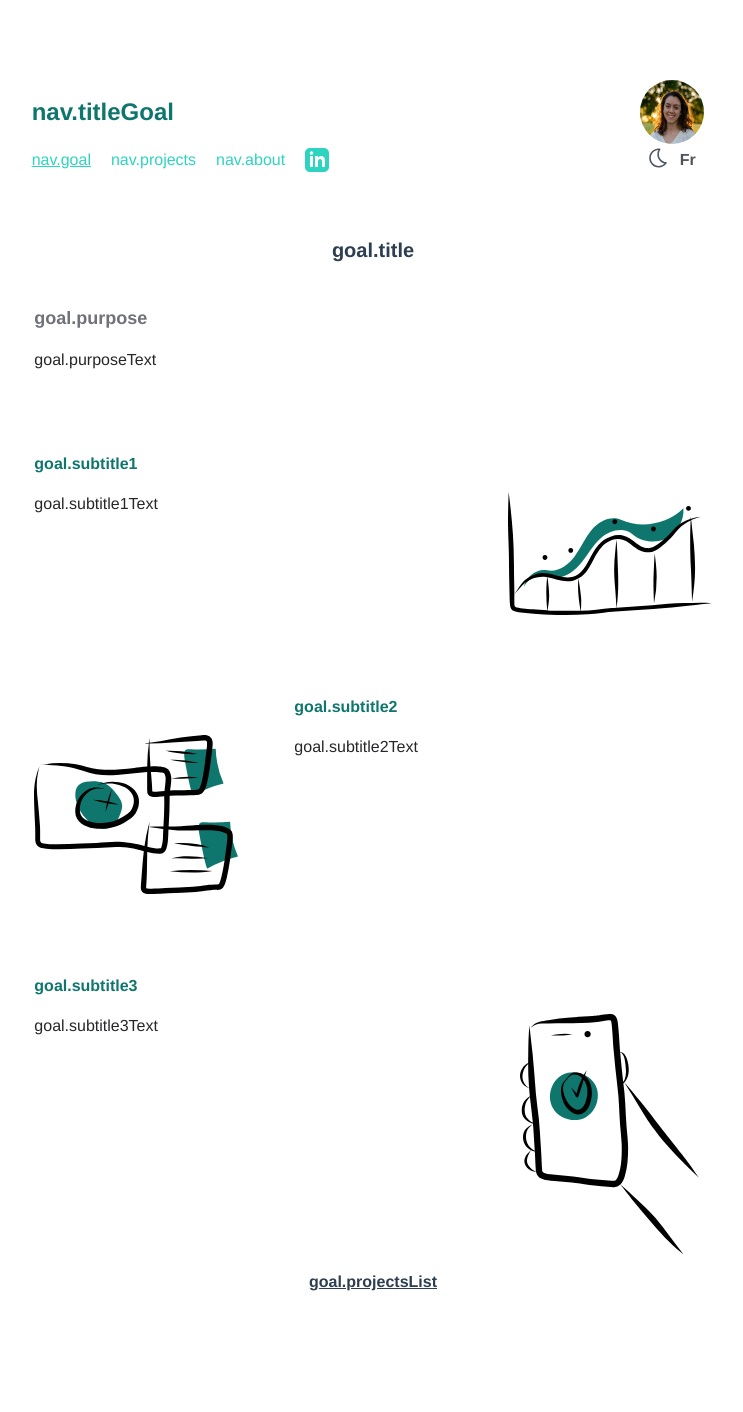
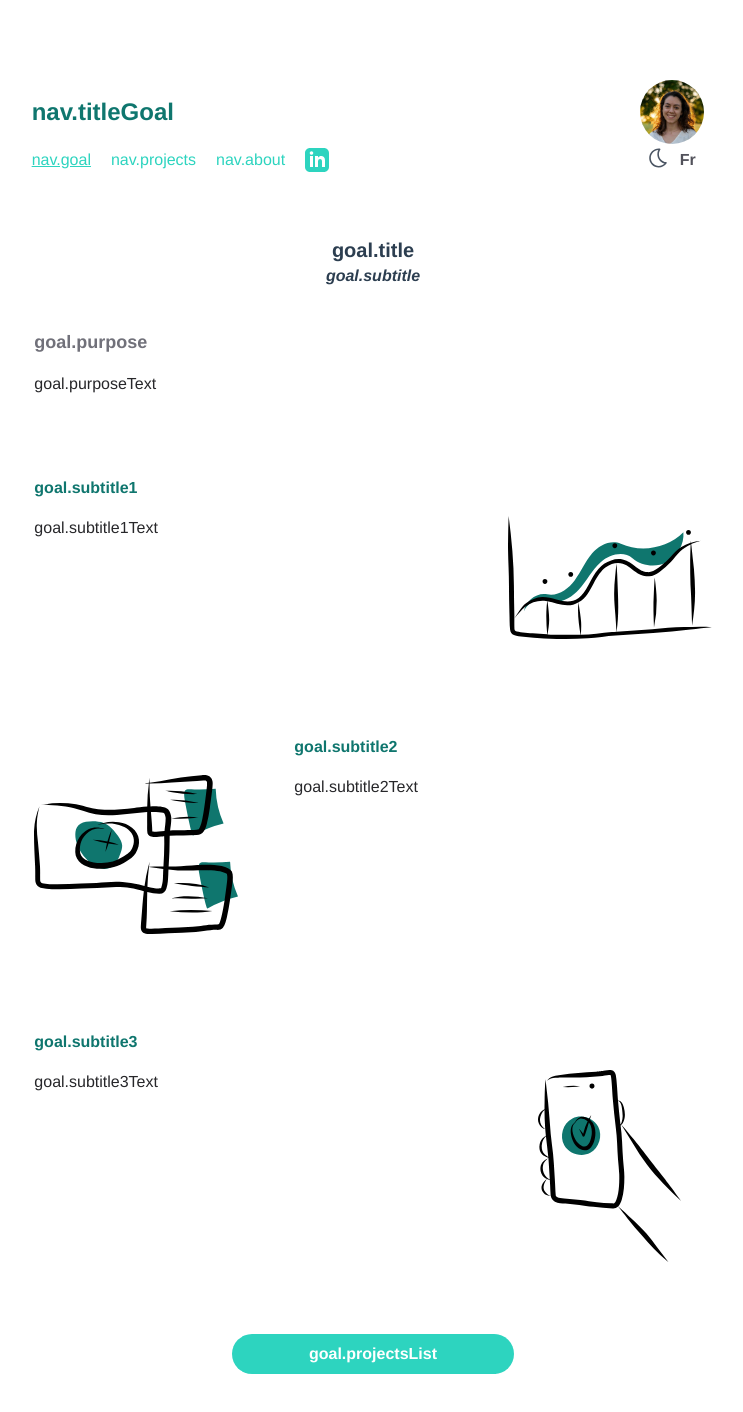
Before and after one commit to jdasilvalima/Vuejs-Porfolio, a Vue app: page /portfolio/goal in a window 1280 px wide. Shown: the top 1412 px of the page, without its empty margins (267-1010 px from the left). Before the commit the page ends 1374 px from the top, so only its background shows below. Built offline with nearby package versions, Linux system fonts and the light colour scheme.

Commit message:
review goal, projects list and about pages

```diff
--- a/src/components/goal/Goal.vue
+++ b/src/components/goal/Goal.vue
@@ -1,7 +1,10 @@
 <template>
   <div class="md:pt-16 px-6 md:px-0 pb-20">
-    <div class="dark:text-teal-50 text-xl font-semibold pb-10">
+    <div class="dark:text-teal-50 text-xl font-semibold">
       {{ $t("goal.title") }}
+    </div>
+    <div class="dark:text-teal-50 font-semibold italic pb-10">
+      {{ $t("goal.subtitle") }}
     </div>
     <div class="grid grid-cols-6 md:grid-cols-12 grid-rows-auto gap-4">
       <div
@@ -26,10 +29,10 @@
         {{ $t("goal.subtitle1Text") }}
       </div>
       <div
-        class="md:row-start-4 md:col-start-8 col-span-6 md:col-span-3 md:ml-10 mb-10 md:mb-16 grid justify-items-center md:items-center"
+        class="md:row-start-4 md:col-start-8 col-span-6 md:col-span-3 md:ml-10 grid justify-items-center md:items-center"
       >
         <img
-          class="h-32 md:h-auto"
+          class="max-h-32 md:max-h-40"
           :src="darkLightAnalytic"
           alt="chart image"
         />
@@ -38,10 +41,14 @@
       <div
         class="row-start-8 md:row-start-6 md:col-start-3 col-span-6 md:col-span-3 md:mr-10 grid justify-items-center md:items-center"
       >
-        <img class="h-32 md:h-auto" :src="darkLightFiles" alt="files image" />
+        <img
+          class="max-h-32 md:max-h-40"
+          :src="darkLightFiles"
+          alt="files image"
+        />
       </div>
       <div
-        class="text-teal-700 dark:text-teal-400 font-semibold text-left md:col-start-6 col-span-6 md:col-span-5 row-start-6 md:row-start-5"
+        class="text-teal-700 dark:text-teal-400 font-semibold text-left mt-10 md:mt-20 md:col-start-6 col-span-6 md:col-span-5 row-start-6 md:row-start-5"
       >
         {{ $t("goal.subtitle2") }}
       </div>
@@ -52,7 +59,7 @@
       </div>
 
       <div
-        class="text-teal-700 dark:text-teal-400 font-semibold text-left md:col-start-3 col-span-6 md:col-span-8 md:row-start-7 mt-10 md:mt-16"
+        class="text-teal-700 dark:text-teal-400 font-semibold text-left md:col-start-3 col-span-6 md:col-span-8 md:row-start-7 mt-10 md:mt-20"
       >
         {{ $t("goal.subtitle3") }}
       </div>
@@ -64,14 +71,18 @@
       <div
         class="md:row-start-8 md:col-start-8 col-span-6 md:col-span-3 md:ml-10 grid justify-items-center md:items-center"
       >
-        <img class="h-32 md:h-60" :src="darkLightAccept" alt="accept image" />
+        <img
+          class="max-h-32 md:max-h-48"
+          :src="darkLightAccept"
+          alt="accept image"
+        />
       </div>
-      <div
-        class="dark:text-teal-50 font-semibold underline cursor-pointer md:col-start-3 col-span-8"
-      >
-        <router-link class="hover:text-teal-400" :to="{ name: 'Projects' }">{{
-          $t("goal.projectsList")
-        }}</router-link>
+      <div class="md:col-start-3 col-span-6 md:col-span-8 my-10 md:my-14">
+        <button class="text-white font-semibold rounded-full bg-teal-400 hover:bg-teal-700 py-2 px-2 md:w-5/12">
+          <router-link :to="{ name: 'Projects' }">
+            {{ $t("goal.projectsList") }}</router-link
+          >
+        </button>
       </div>
     </div>
   </div>
--- a/src/components/navbar/MobileNavbar.vue
+++ b/src/components/navbar/MobileNavbar.vue
@@ -3,7 +3,7 @@
     <!-- Start arrow go back -->
     <div class="flex justify-end mt-10 mr-10">
       <img
-        class="h-11 w-11 cursor-pointer mb-10"
+        class="h-12 w-12 cursor-pointer mb-10"
         src="@/assets/drawing/arrow-back.svg"
         alt="arrow go back"
         @click="closeMobileNav(false)"
@@ -90,7 +90,7 @@ export default {
 </script>
 
 <style>
-#mob-nav-link > .router-link-exact-active {
+#mob-nav-link > .router-link-active {
   text-decoration: underline;
   text-decoration-color: #f0fdfa !important;
 }
--- a/src/components/navbar/Navbar.vue
+++ b/src/components/navbar/Navbar.vue
@@ -10,7 +10,7 @@
     <!-- Start mobile menu -->
     <div class="flex justify-end mr-10 md:hidden">
       <img
-        class="h-11 w-11 cursor-pointer"
+        class="h-12 w-12 cursor-pointer"
         :src="darkLightMenu"
         alt="mobile menu"
         @click="mobileNav()"
@@ -23,8 +23,8 @@
         class="md:order-last mb-5 md:mb-0 md:col-start-10 col-span-6 md:col-span-1 flex justify-center"
       >
         <img
-          class="h-16 w-16 rounded-full"
-          src="../../assets/color.jpg"
+          class="h-20 w-20 md:h-16 md:w-16 rounded-full"
+          src="../../assets/color-square.jpg"
           alt="profile picture"
         />
       </div>
@@ -42,7 +42,7 @@
           id="nav-link"
           v-for="navbar in navbars"
           :key="navbar.names"
-          class="text-teal-400 font-medium mr-5"
+          class="text-teal-400 hover:text-teal-700 font-medium mr-5"
         >
           <router-link :to="navbar.router">{{ navbar.names }}</router-link>
         </div>
--- a/src/components/projects/ProjectsList.vue
+++ b/src/components/projects/ProjectsList.vue
@@ -20,7 +20,7 @@
           <li class="mb-5">
             {{ $t("project.comparator") }}
           </li>
-          <li class="mb-5">{{ $t("project.quality1") }} <router-link class="text-teal-400 hover:underline" :to="{ name: 'QualityProject'}">{{ $t("project.quality2") }}</router-link> ;</li>
+          <li class="mb-5">{{ $t("project.quality1") }} <router-link class="text-teal-400 hover:underline" :to="{ name: 'QualityProject'}">{{ $t("project.quality2") }}</router-link> {{ $t("project.quality3") }}</li>
           <li class="mb-5">
             {{ $t("project.portfolio1") }} <router-link class="text-teal-400 hover:underline" :to="{ name: 'PortfolioProject'}">{{ $t("project.portfolio2") }}</router-link> {{ $t("project.portfolio3") }}
           </li>
--- a/src/locales/en.json
+++ b/src/locales/en.json
@@ -9,20 +9,21 @@
     "goBack": "Go Back"
   },
   "goal": {
-    "title": "Software Developer & Project Manager",
+    "title": "Software Designer & Developer",
+    "subtitle": "with a quality background",
     "purpose": "My Purpose",
-    "purposeText": "Built software to help companies to automate their processes, do better monitoring and help them to make decisions through their data 📊.",
+    "purposeText": "Help to build software to accompany companies to automate their processes, do better monitoring and help them to make decisions through their data 📊.",
     "subtitle1": "Monitoring",
     "subtitle1Text": "It is important for companies to be reactive in this fast modern world 🌍. Monitoring processes and indicators with the help of software can assist to catch issues before they happen. While working as a quality manager, I was able to see how motoring can help to save money and time 🕖. That's why as a software developer I am trying to create simple and efficient dashboards for monitoring.",
     "subtitle2": "Automate",
-    "subtitle2Text": "It happens frequently that teams are under pressure with an important amount of workload 🗃️. Softwares can automate some taks in order to save time, be more efficient and allocate time to more complex tasks. 🔎 I like to audit processes and search which IT tool I can implement to help teams in their daily tasks.",
+    "subtitle2Text": "It happens frequently that teams are under pressure with an important amount of workload 🗃️. Softwares can automate some tasks in order to save time, be more efficient and allocate time to more complex tasks. 🔎 I like to audit processes and search which IT tool I can implement to help teams in their daily tasks.",
     "subtitle3": "Decision helper",
-    "subtitle3Text": "Nowadays, we receive thousands of data in a week 🔢. I like to get revelant information from this data to help teams to take decision with for instance KPI indicators. IA can be from a great tool also to assist to take decision 🤖.",
-    "projectsList": "Look at some of my projects"
+    "subtitle3Text": "Nowadays, we receive thousands of data in a week 🔢. I like to get relevant information from this data to help teams to take decisions with for instance KPI indicators. IA can be a great tool also to assist in taking decisions 🤖.",
+    "projectsList": "Check some of my projects"
   },
   "about": {
     "title1": "“Simple & Efficace”",
-    "title1Text": "Throughout my career as a quality manager for food companies, I have often wanted to be able to <span class='font-semibold'>code tools</span> that would allow me to automate and do better monitoring. Back from my four-year stay in the United States, I decided to take the plunge and obtain a <span class='font-semibold'>computer science degree</span>. <div class='mb-1'><br /></div> Today I am happy to be able to make the link between my knowledge in <span class='font-semibold'>quality management</span> and the one in <span class='font-semibold'>software development</span>. I am currently creating simple and efficient software to help teams in their daily tasks and to take decisions in the long term.",
+    "title1Text": "Throughout my career as a quality manager for food companies, I have often wanted to be able to <span class='font-semibold'>code tools</span> that would allow me to automate and do better monitoring. Back from my four-year stay in the United States, I decided to take the plunge and obtain a <span class='font-semibold'>computer science degree</span>. <div class='mb-1'><br /></div> Today I am happy to be able to make the link between my knowledge in <span class='font-semibold'>quality management</span> and the one in <span class='font-semibold'>software development</span>. I am currently creating simple and efficient software to help teams in their daily tasks and accompany them to take decisions.",
     "title2": "My double experience as a Quality Manager & a Software Developer",
     "dawan": {
       "title": "Software Developer",
@@ -37,7 +38,7 @@
     "cuisine": {
       "title": "Quality Manager",
       "dates": "August 2016 – June 2020",
-      "company": "Cuisine Solutions - Sous-Vide food company",
+      "company": "Cuisine Solutions - Sous-Vide products",
       "location": "Alexandria - VA (the U.S.A)",
       "tasks1": "Ensured BRC level AA, Organic, ABF, Halal and Gluten-Free certifications, FDA / USDA inspections and customer audits for the plant in Alexandria (Virginia). Traveled also to different factories (the United States and Thailand) to provide technical assistance to help them to prepare their audits",
       "tasks2": "Managed a quality team with 13 persons (2 managers, 3 supervisors, and 8 technicians)",
@@ -47,7 +48,7 @@
     "florette": {
       "title": "Quality Assistant Manager",
       "dates": "August 2016 – June 2020",
-      "company": "Florette - Fresh food company",
+      "company": "Florette - Fresh food products",
       "location": "Lessay (France)",
       "tasks1": "Performed internal audits, prepared and participated in external audits (customer audits and IFS/BRC audit)",
       "tasks2": "Trained and monitored 11 new quality controllers, managed their schedule, and followed up their projects",
@@ -87,9 +88,10 @@
     "comparator": "Developed a web scraping program with Selenium to analyze the competitive market (Java / Angular) ;",
     "quality1": "Created a computerized",
     "quality2": "quality management system",
+    "quality3": "for food companies ;",
     "portfolio1": "Coded",
     "portfolio2": "a portfolio",
-    "portfolio3": "(Vue.js) to explain how I am using my knowledge in project & quality management with software development."
+    "portfolio3": "(Vue.js) to explain how I am using my knowledge in project & quality management for software development."
   },
   "portfolio": {
     "title": "Project - Personal Portfolio",
--- a/src/locales/fr.json
+++ b/src/locales/fr.json
@@ -5,29 +5,30 @@
     "titleAbout": "Un peu plus sur moi",
     "goal": "Objectifs",
     "projects": "Projets",
-    "about": "A propos",
+    "about": "À propos",
     "goBack": "Retour"
   },
   "goal": {
-    "title": "Concepteur / Développeur de logiciels & Chef de projet",
+    "title": "Concepteur & Développeur de Logiciel",
+    "subtitle": "avec une expérience en qualité",
     "purpose": "Mon but",
-    "purposeText": "Construire des logiciels pour aider les entreprises à automatiser leurs processus, faire un meilleur suivi et les aider à prendre des décisions à l'aide de leurs données 📊.",
+    "purposeText": "Aider à construire des logiciels pour accompagner les entreprises à automatiser leurs processus, faire un meilleur suivi et les aider à prendre des décisions grâce à leurs données 📊.",
     "subtitle1": "Surveillance",
     "subtitle1Text": "Il est important pour les entreprises d'être réactives dans ce monde moderne et rapide 🌍. La surveillance des processus et des indicateurs à l'aide d'un logiciel peut aider à détecter les problèmes avant qu'ils ne surviennent. En travaillant en tant que responsable qualité, j'ai pu voir comment l'automatisation peut aider à gagner du temps et de l'argent 🕖. C'est pourquoi en tant que développeur de logiciels, j'essaie de créer des tableaux de bord simples et efficaces pour le suivi.",
     "subtitle2": "Automatiser",
     "subtitle2Text": "Il arrive fréquemment que les équipes soient sous pression avec une charge de travail importante 🗃️. Les logiciels peuvent automatiser certaines tâches afin de gagner du temps, d'être plus efficaces et d'allouer du temps à des tâches plus complexes. 🔎 J'aime auditer les processus et rechercher quel outil informatique je peux mettre en place pour aider les équipes dans leurs tâches quotidiennes.",
     "subtitle3": "Aide à la décision",
-    "subtitle3Text": "De nos jours, nous recevons des milliers de données en une semaine 🔢. J'aime obtenir des informations pertinentes à partir de ces données pour aider les équipes à prendre des décisions avec par exemple des indicateurs KPI. L'IA peut être un excellent outil aussi pour aider à prendre des décisions 🤖.",
-    "projectsList": "Regardez quelques-uns de mes projets"
+    "subtitle3Text": "De nos jours, nous recevons des milliers de données en une semaine 🔢. J'aime tirer des informations pertinentes de ces données pour aider les équipes à prendre des décisions avec des indicateurs KPI. L'IA peut également être un excellent outil pour aider à prendre des décisions 🤖.",
+    "projectsList": "Consultez certains de mes projets"
   },
   "about": {
     "title1": "“Simple & Efficace”",
-    "title1Text": "Tout au long de ma carrière de responsable qualité pour des entreprises agroalimentaires, j'ai souvent souhaité pouvoir <span class='font-semibold'>coder des outils</span> qui me permettraient d'automatiser et de faire un meilleur suivi. De retour de mon séjour de quatre ans aux États-Unis, j'ai décidé de franchir le pas et d'obtenir un <span class='font-semibold'>diplôme en informatique</span>. <div class='mb-1'><br /></div> Aujourd'hui je suis heureux de pouvoir faire le lien entre mes connaissances en <span class='font-semibold'>gestion de la qualité</span> et celui du <span class='font-semibold'>développement logiciel</span>. Je crée actuellement des logiciels simples et efficaces pour aider les équipes dans leurs tâches quotidiennes et prendre des décisions sur le long terme.",
+    "title1Text": "Tout au long de ma carrière de responsable qualité pour des entreprises agroalimentaires, j'ai souvent souhaité pouvoir <span class='font-semibold'>coder des outils</span> qui me permettraient d'automatiser et de faire un meilleur suivi. De retour de mon séjour de quatre ans aux États-Unis, j'ai décidé de franchir le pas et d'obtenir un <span class='font-semibold'>diplôme en informatique</span>. <div class='mb-1'><br /></div> Aujourd'hui je suis heureuse de pouvoir faire le lien entre mes connaissances en <span class='font-semibold'>gestion de la qualité</span> et celles en <span class='font-semibold'>développement de logiciel</span>. Je créé actuellement des logiciels simples et efficaces pour aider les équipes dans leurs tâches quotidiennes et les accompagner à prendre des décisions.",
     "title2": "Ma double expérience en tant que Responsable Qualité & Développeur Logiciel",
     "dawan": {
-      "title": "Full StackDéveloppeur",
+      "title": "Full Stack Développeur",
       "dates": "Septembre 2020 – Décembre 2021",
-      "company": "Dawan - Centre de conseil et de formation informatique",
+      "company": "Dawan - Centre de conseil et de formation IT",
       "location": "Paris (France)",
       "tasks1": "Création d'une application de planification, pour un centre de formation, pour aider à la fois l'équipe commerciale et l'équipe RH à suivre les horaires des formateurs et la liste des cours vendus (Java / Vue.js)",
       "tasks2": "Création de l'application Android de planification connectée à l'API Rest avec Retrofit pour les utilisateurs non administrateurs",
@@ -37,17 +38,17 @@
     "cuisine": {
       "title": "Responsable qualité",
       "dates": "Août 2016 – Juin 2020",
-      "company": "Cuisine Solutions - Sous-Vide food company",
+      "company": "Cuisine Solutions - Produits Sous-Vide",
       "location": "Alexandria - Virginia (U.S)",
       "tasks1": "Certifications BRC niveau AA, Biologique, ABF, Halal et Sans Gluten, inspections FDA/USDA et audits clients pour l'usine d'Alexandrie (Virginie). Déplacement également dans différentes usines (États-Unis et Thaïlande) pour apporter une assistance technique afin de les aider à préparer leurs audits",
-      "tasks2": "Managed a quality team with 13 persons (2 managers, 3 supervisors, and 8 technicians)",
-      "tasks3": "Management d'une équipe qualité de 13 personnes (2 managers, 3 superviseurs et 8 techniciens)",
+      "tasks2": "Management d'une équipe qualité de 13 personnes (2 managers, 3 superviseurs et 8 techniciens)",
+      "tasks3": "Travailler avec le département R&D pour développer les nouveauxproduits (du choix des fournisseurs jusqu’à la validation du produit fini).",
       "tasks4": "Rendre compte de la performance du système qualité à la haute direction lors des revues trimestrielles"
     },
     "florette": {
       "title": "Assistante Responsable Qualité",
       "dates": "Août 2016 – Juin 2020",
-      "company": "Florette - Entreprise de produits frais",
+      "company": "Florette - Produits frais",
       "location": "Lessay (France)",
       "tasks1": "Réalisation d'audits internes, préparation et participation à des audits externes (audits clients et audit IFS/BRC)",
       "tasks2": "Formation et suivi de 11 nouveaux contrôleurs qualité, gestion de leur planning et suivi de leurs projets",
@@ -64,12 +65,12 @@
     },
     "title3": "Parcours scolaire",
     "dawanSchool": {
-      "title": "Titre professionnel - Programme d'apprentissage",
+      "title": "Titre Professionnel - Programme d'apprentissage",
       "dates": "Septembre 2020 - Décembre 2021",
       "coursework": "<span class='font-bold'>Cours pertinents : </span> Programmation orientée objet, modèles de conception, développement logiciel, développement mobile, bases de données et systèmes d'information, développement piloté par les tests, projets logiciels agiles"
     },
     "bsaSchool": {
-      "title": "Ingénieur agronome",
+      "title": "Ingénieur Agronome",
       "dates": "Septembre 2011 – Septembre 2014",
       "coursework": "<span class='font-bold'>Cours pertinents : </span> Qualité, Management Intégré et Développement Durable, Outils de management QSE pour les ingénieurs des filières alimentaires, Economie d'entreprise"
     },
@@ -82,14 +83,15 @@
     "planningWeb3": "(Java / Vue.js) pour un centre de formation afin d'aider à la fois les équipes commerciales et les équipes RH à suivre les plannings des formateurs et la liste des formations disponibles à la vente ;",
     "planningAndroid1": "Développer une",
     "planningAndroid2": "application Android",
-    "planningAndroid3": "(Java) du planning pour les utilisateurs non-admin ;",
-    "calendar": "Créer d'une application de calendrier pour l'équipe RH (C# / Vue.js) ;",
-    "comparator": "Développer un programme de web scraping avec Selenium pour analyser le marché concurrentiel (Java / Angular) ;",
+    "planningAndroid3": "(Java) de l'application deplanification pour les utilisateurs non-admin ;",
+    "calendar": "Créer une application de calendrier pour l'équipe RH (C# / Vue.js) ;",
+    "comparator": "Développer un programme de web scraping avec Selenium pour analyser le marché concurrentiel (Java / Angular);",
     "quality1": "Créer un ",
     "quality2": "système informatisé de gestion de la qualité",
+    "quality3": "pour des entreprises agroalimentaire ;",
     "portfolio1": "Coder",
     "portfolio2": "un portfolio",
-    "portfolio3": "(Vue.js) pour expliquer comment j'utilise mes connaissances en gestion de projet et de la qualité avec le développement de logiciels."
+    "portfolio3": "(Vue.js) pour expliquer comment j'utilise mes connaissances en gestion de projet et de la qualité pour développer des logiciels."
   },
   "portfolio": {
     "title": "Projet - Portfolio personnel",
```
Also changed, not shown: src/assets/color-square.jpg (added), src/assets/color.jpg (deleted).
